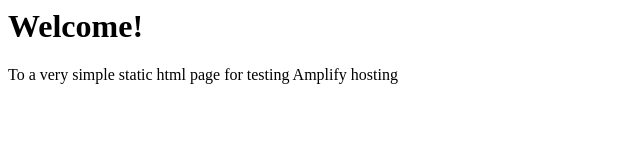
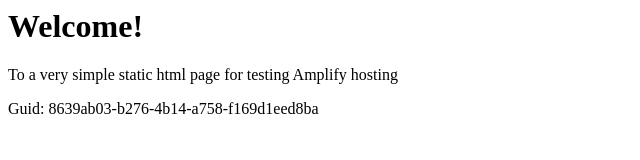
Before and after one commit to aws-aemilia-bah/Github-PR-Commit-Integration-Test-DoNotTouch-Gith-P5X5MO5I-v1-preprod-me-south-1, a website: page src/index.html in a window 1280 px wide. Shown: the whole page, without its empty margins (0-640 px from the left). Drawn offline with Linux system fonts and the light colour scheme.

Commit message:
commit from integ tests

```diff
--- a/src/index.html
+++ b/src/index.html
@@ -1,3 +1,5 @@
+
+
 <html lang="en">
 
 <head>
@@ -10,6 +12,6 @@
 <body>
     <h1>Welcome!</h1>
     <p>To a very simple static html page for testing Amplify hosting</p>
-</body>
+    <p>Guid: 8639ab03-b276-4b14-a758-f169d1eed8ba</p></body>
 
 </html>
```
